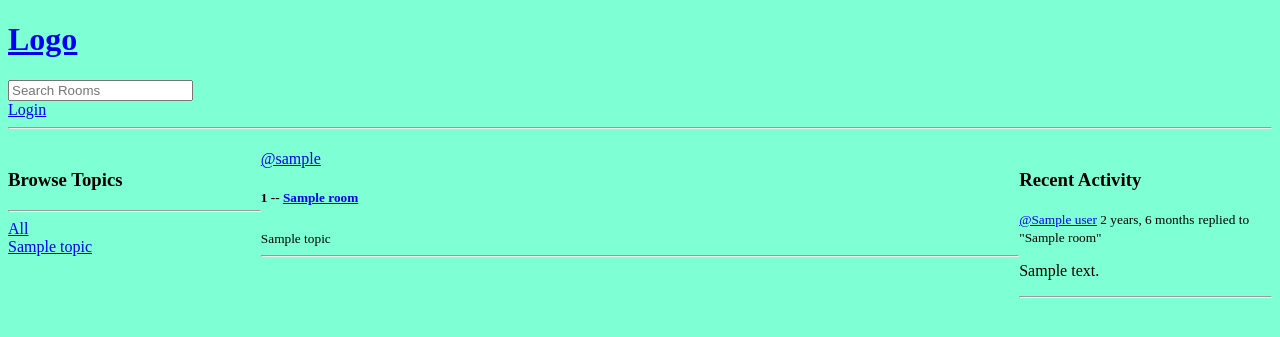
After one commit to aflah02/studybud, a Django app: template base/templates/base/profile.html in a window 1280 px wide. The commit adds this page. Shown: the top 337 px of the page. Run offline with Django 4.2, Linux system fonts and the light colour scheme; the template is opened without the code that fills it: most values are stand-ins (such as "Sample title", 1, 10 or a date in 2020).

Commit message:
User Profile and Static Files Done

```diff
--- a/base/forms.py
+++ b/base/forms.py
@@ -6,3 +6,4 @@ class RoomForm(ModelForm):
     class Meta:
         model = Room
         fields = '__all__'
+        exclude = ['host', 'participants']
--- a/base/templates/base/activity_component.html
+++ b/base/templates/base/activity_component.html
@@ -3,7 +3,7 @@
 </h3>
 {% for message in room_messages %}
     <div>
-        <small>@{{message.user}} {{message.created|timesince}}</small>
+        <small><a href="{% url 'user_profile' message.user.id %}">@{{message.user}}</a> {{message.created|timesince}}</small>
         <small>replied to "{{message.room}}"</small>
         <p>{{message}}</p>
         {% if request.user == message.user %}
--- a/base/templates/base/feed_component.html
+++ b/base/templates/base/feed_component.html
@@ -5,7 +5,7 @@
             <a href = "{% url 'update_room' room.id %}">Edit</a>
             <a href = "{% url 'delete_room' room.id %}">Delete</a>
             {% endif %}
-            <span>@{{room.host.username}}</span>
+            <a href = "{% url 'user_profile' room.host.id %}">@{{room.host.username}}</a>
             <h5>{{room.id}} -- <a href="{% url 'room' room.id %}">{{room.name}}</a></h5>
             <small>{{room.topic.name}}</small>
             <hr>
--- /dev/null
+++ b/base/templates/base/profile.html
@@ -0,0 +1,27 @@
+{% extends 'main.html' %}
+
+{% block content %}
+
+<h1>{{user.username}}</h1>
+
+<style>
+    .profile-container{
+        display: grid;
+        grid-template-columns: 1fr 3fr 1fr;
+    }
+</style>
+
+<div class="profile-container">
+    <div>
+        {% include 'base/topics_component.html' %}
+    </div>
+
+    <div>
+        {% include 'base/feed_component.html' %}
+    </div>
+
+    <div>
+        {% include 'base/activity_component.html' %}
+    </div>
+</div>
+{% endblock content %}
--- a/base/urls.py
+++ b/base/urls.py
@@ -7,6 +7,7 @@ urlpatterns = [
     path('register/', views.registerPage, name='register'),
     path('', views.home, name='home'),
     path('room/<str:pk>/', views.room, name='room'),
+    path('profile/<str:pk>/', views.userProfile, name='user_profile'),
     path('create_room/', views.create_room, name='create_room'),
     path('update_room/<str:pk>/', views.update_room, name='update_room'),
     path('delete_room/<str:pk>/', views.delete_room, name='delete_room'),
--- /dev/null
+++ b/static/styles/main.css
@@ -0,0 +1,3 @@
+body{
+    background-color: aquamarine;
+}
--- a/studybud/settings.py
+++ b/studybud/settings.py
@@ -120,6 +120,10 @@ USE_TZ = True
 
 STATIC_URL = 'static/'
 
+STATICFILES_DIRS = [
+    BASE_DIR / 'static'
+]
+
 # Default primary key field type
 # https://docs.djangoproject.com/en/4.0/ref/settings/#default-auto-field
 
--- a/templates/main.html
+++ b/templates/main.html
@@ -1,17 +1,15 @@
 <!DOCTYPE html>
+{% load static %}
 <html lang="en">
 <head>
     <meta charset="UTF-8">
     <meta http-equiv="X-UA-Compatible" content="IE=edge">
     <meta name="viewport" content="width=device-width, initial-scale=1.0">
+    <link rel="stylesheet" type="text/css" media="screen" href="{% static 'styles/main.css' %}">
     <title>Study Bud</title>
 </head>
 <body>
     {% include 'navbar.html' %}
-
-    {% block content %}
-
-    {% endblock %}
 
     {% if messages %}
     <ul class="messages">
@@ -21,5 +19,8 @@
     </ul>
     {% endif %}
 
+    {% block content %}
+
+    {% endblock %}
 </body>
 </html>
```
Also changed, not shown: base/views.py (+11 -1 lines), db.sqlite3, static/images/image.jpeg (added).
